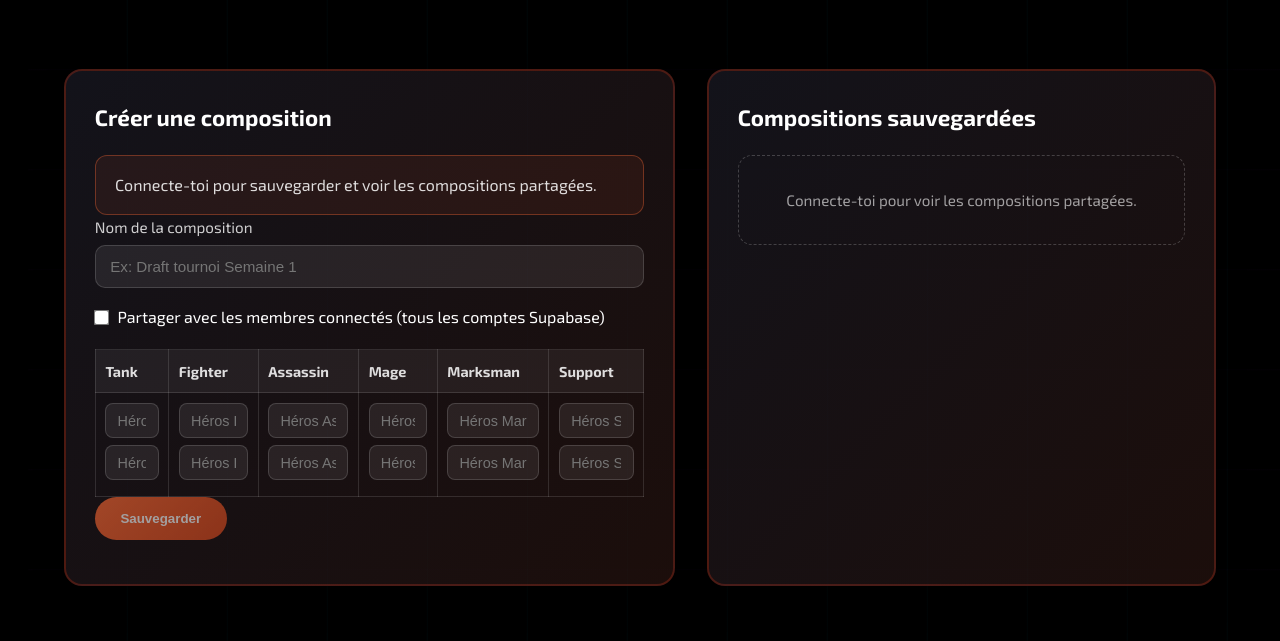
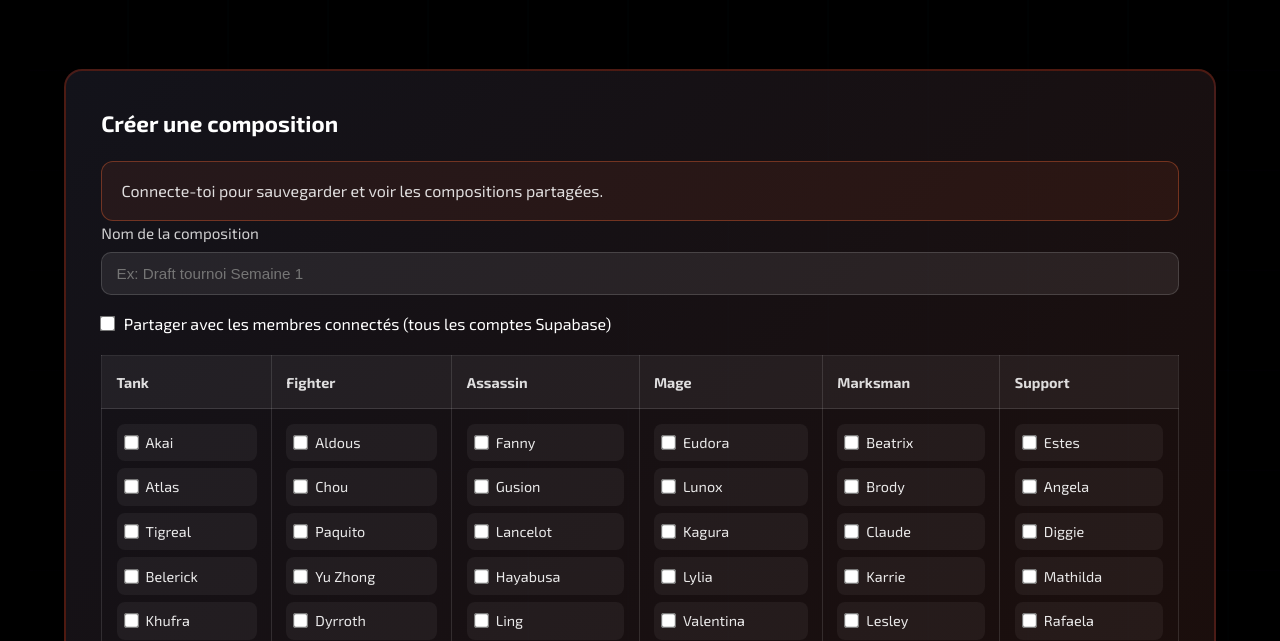
Before and after one commit to sebastien-liveyupeng/MLB, a website: page compositions.html in a window 1280 px wide. Shown: the part 159-800 px from the top of the page. Drawn offline with nearby package versions, Linux system fonts and the light colour scheme.

Commit message:
Feat: refactor composition grid layout and enhance hero selection with dynamic role options

```diff
--- a/compositions.html
+++ b/compositions.html
@@ -33,22 +33,16 @@
         }
 
         .composition-grid {
-            display: grid;
-            grid-template-columns: minmax(0, 1fr);
-            gap: 2rem;
-        }
-
-        @media (min-width: 992px) {
-            .composition-grid {
-                grid-template-columns: 1.2fr 1fr;
-            }
+            display: flex;
+            flex-direction: column;
+            gap: 2.5rem;
         }
 
         .panel {
             background: linear-gradient(135deg, rgba(25, 25, 35, 0.75) 0%, rgba(50, 25, 20, 0.55) 100%);
             border: 2px solid rgba(156, 44, 23, 0.4);
             border-radius: 18px;
-            padding: 1.8rem;
+            padding: 2.2rem;
             box-shadow: 0 16px 30px rgba(0, 0, 0, 0.25);
         }
 
@@ -92,7 +86,7 @@
         .roles-table th,
         .roles-table td {
             border: 1px solid rgba(255, 255, 255, 0.12);
-            padding: 0.6rem;
+            padding: 0.9rem;
             vertical-align: top;
         }
 
@@ -103,15 +97,20 @@
             background: rgba(255, 255, 255, 0.06);
         }
 
-        .roles-table input {
-            width: 100%;
-            background: rgba(255, 255, 255, 0.08);
-            border: 1px solid rgba(255, 255, 255, 0.15);
-            color: #FFFFFF;
-            padding: 0.55rem 0.7rem;
+        .role-option {
+            display: flex;
+            align-items: center;
+            gap: 0.5rem;
+            padding: 0.45rem 0.5rem;
             border-radius: 8px;
+            background: rgba(255, 255, 255, 0.05);
+            margin-bottom: 0.45rem;
             font-size: 0.9rem;
-            margin-bottom: 0.4rem;
+            color: rgba(255, 255, 255, 0.9);
+        }
+
+        .role-option input {
+            transform: scale(1.15);
         }
 
         .toggle-share {
@@ -170,7 +169,7 @@
             background: rgba(11, 11, 15, 0.7);
             border: 1px solid rgba(255, 255, 255, 0.1);
             border-radius: 14px;
-            padding: 1.2rem;
+            padding: 1.5rem;
         }
 
         .composition-card h3 {
@@ -321,30 +320,12 @@
                     </thead>
                     <tbody>
                         <tr>
-                            <td>
-                                <input type="text" data-role="Tank" placeholder="Héros Tank 1">
-                                <input type="text" data-role="Tank" placeholder="Héros Tank 2">
-                            </td>
-                            <td>
-                                <input type="text" data-role="Fighter" placeholder="Héros Fighter 1">
-                                <input type="text" data-role="Fighter" placeholder="Héros Fighter 2">
-                            </td>
-                            <td>
-                                <input type="text" data-role="Assassin" placeholder="Héros Assassin 1">
-                                <input type="text" data-role="Assassin" placeholder="Héros Assassin 2">
-                            </td>
-                            <td>
-                                <input type="text" data-role="Mage" placeholder="Héros Mage 1">
-                                <input type="text" data-role="Mage" placeholder="Héros Mage 2">
-                            </td>
-                            <td>
-                                <input type="text" data-role="Marksman" placeholder="Héros Marksman 1">
-                                <input type="text" data-role="Marksman" placeholder="Héros Marksman 2">
-                            </td>
-                            <td>
-                                <input type="text" data-role="Support" placeholder="Héros Support 1">
-                                <input type="text" data-role="Support" placeholder="Héros Support 2">
-                            </td>
+                            <td id="role-tank"></td>
+                            <td id="role-fighter"></td>
+                            <td id="role-assassin"></td>
+                            <td id="role-mage"></td>
+                            <td id="role-marksman"></td>
+                            <td id="role-support"></td>
                         </tr>
                     </tbody>
                 </table>
@@ -372,6 +353,49 @@
         const compositionList = document.getElementById('compositionList');
         const loginHint = document.getElementById('loginHint');
 
+        const heroesByRole = {
+            Tank: ['Akai', 'Atlas', 'Tigreal', 'Belerick', 'Khufra', 'Lolita'],
+            Fighter: ['Aldous', 'Chou', 'Paquito', 'Yu Zhong', 'Dyrroth', 'Terizla'],
+            Assassin: ['Fanny', 'Gusion', 'Lancelot', 'Hayabusa', 'Ling', 'Saber'],
+            Mage: ['Eudora', 'Lunox', 'Kagura', 'Lylia', 'Valentina', 'Pharsa'],
+            Marksman: ['Beatrix', 'Brody', 'Claude', 'Karrie', 'Lesley', 'Wanwan'],
+            Support: ['Estes', 'Angela', 'Diggie', 'Mathilda', 'Rafaela', 'Floryn']
+        };
+
+        const roleTargets = {
+            Tank: document.getElementById('role-tank'),
+            Fighter: document.getElementById('role-fighter'),
+            Assassin: document.getElementById('role-assassin'),
+            Mage: document.getElementById('role-mage'),
+            Marksman: document.getElementById('role-marksman'),
+            Support: document.getElementById('role-support')
+        };
+
+        function renderHeroTable() {
+            Object.entries(heroesByRole).forEach(([role, heroes]) => {
+                const target = roleTargets[role];
+                if (!target) return;
+                target.innerHTML = '';
+
+                heroes.forEach(hero => {
+                    const label = document.createElement('label');
+                    label.className = 'role-option';
+
+                    const checkbox = document.createElement('input');
+                    checkbox.type = 'checkbox';
+                    checkbox.dataset.role = role;
+                    checkbox.value = hero;
+
+                    const span = document.createElement('span');
+                    span.textContent = hero;
+
+                    label.appendChild(checkbox);
+                    label.appendChild(span);
+                    target.appendChild(label);
+                });
+            });
+        }
+
         function getToken() {
             return localStorage.getItem('access_token');
         }
@@ -382,10 +406,10 @@
         }
 
         function readHeroes() {
-            const inputs = document.querySelectorAll('#heroTable input[data-role]');
+            const checks = document.querySelectorAll('#heroTable input[data-role]:checked');
             const heroes = [];
 
-            inputs.forEach(input => {
+            checks.forEach(input => {
                 const name = input.value.trim();
                 const role = input.dataset.role;
 
@@ -538,7 +562,9 @@
                 setStatus('Composition sauvegardée !', 'success');
                 document.getElementById('compositionName').value = '';
                 document.getElementById('compositionShared').checked = false;
-                document.querySelectorAll('#heroTable input[data-role]').forEach(input => input.value = '');
+                document.querySelectorAll('#heroTable input[data-role]').forEach(input => {
+                    input.checked = false;
+                });
                 await loadCompositions();
             } catch (error) {
                 console.error(error);
@@ -548,6 +574,7 @@
             }
         }
 
+        renderHeroTable();
         saveButton.addEventListener('click', saveComposition);
 
         function updateAuthState() {
```
